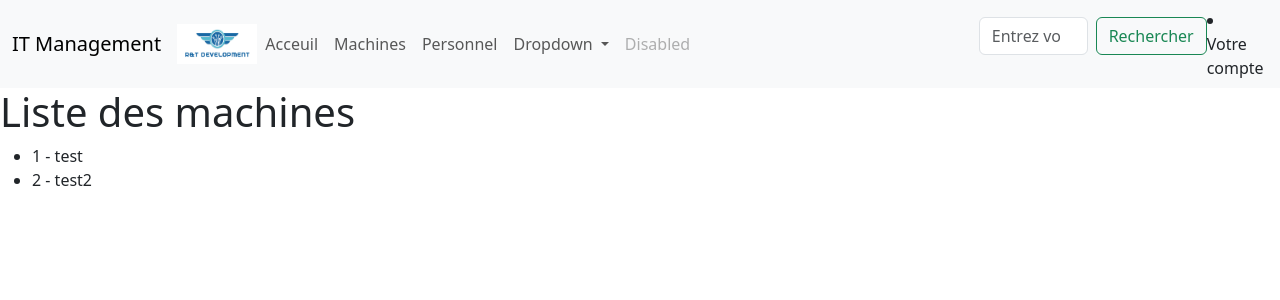
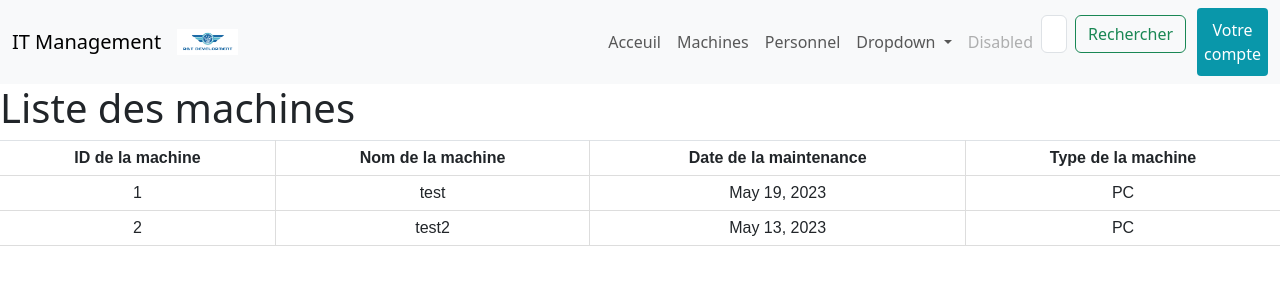
Before and after one commit to Moros0/SAE2.03, a Django app: page /machine/ in a window 1280 px wide. Shown: the top 300 px of the page. Run offline with Django 3.2, Linux system fonts and the light colour scheme; data comes from the database, SQL or seed files in the repository; both versions use the stored data as it was after the commit; some libraries are stand-ins or nearby versions.

Commit message:
tableau machine+personnel / image adaptative

```diff
--- a/projet/projetApp/static/css/index.css
+++ /dev/null
@@ -1,4 +0,0 @@
-.img-fluid{
-    max-width: 10%;
-    height: auto;
-}
--- /dev/null
+++ b/projet/projetApp/static/css/style.css
@@ -0,0 +1,45 @@
+.img-fluid{
+    max-width: 15%;
+    height: auto;
+}
+
+table {
+    width: 100%;
+    border-collapse: collapse;
+    font-family: Arial, sans-serif;
+    border-top: 1px solid #ddd;
+}
+
+table th, table td {
+    padding: 8px;
+    text-align: center;
+    border-bottom: 1px solid #ddd;
+    border-right: 1px solid #ddd;
+}
+
+table th {
+    background-color: #f2f2f2;
+}
+
+table tr:hover {
+    background-color: #f5f5f5;
+}
+
+table th:last-child, table td:last-child {
+    border-right: none;
+}
+
+.button_compte {
+    background-color: #0997aa;
+    color: white;
+    padding: 10px 7px;
+    font-size: 16px;
+    border: none;
+    margin-left: 11px;
+    cursor: pointer;
+    border-radius: 4px;
+}
+
+.button:hover {
+    background-color: #0d80eb;
+}
--- a/projet/projetApp/templates/html/liste_machine.html
+++ b/projet/projetApp/templates/html/liste_machine.html
@@ -5,13 +5,28 @@
 {% block content %}
     <h1>Liste des machines</h1>
     {% if machine %}
-        <ul>
+        <table class="table">
+            <thead>
+                <tr>
+                    <th>ID de la machine</th>
+                    <th>Nom de la machine</th>
+                    <th>Date de la maintenance</th>
+                    <th>Type de la machine</th>
+                </tr>
+            </thead>
+                <tbody>
             {% for machine in machine %}
-                <li>
-                    {{ machine.id }} - {{machine.nom}} </a>
-                </li>
+
+                  <tr>
+                    <td>{{ machine.id }}</td>
+                    <td>{{ machine.nom }}</td>
+                    <td>{{ machine.maintenance_date }}</td>
+                    <td>{{ machine.mach }}</td>
+                  </tr>
+
             {% endfor %}
-        </ul>
+                </tbody>
+              </table>
     {% else %}
         <p>Il n'y a pas de machine.</p>
     {% endif %}
--- a/projet/projetApp/templates/index.html
+++ b/projet/projetApp/templates/index.html
@@ -4,7 +4,7 @@
     <title>Acceuil - IT Management</title>
     {% load static %}
     <link rel="stylesheet" href="{% static 'css/bootstrap.min.css' %}"> <!-- ajout bootstrap css-->
-    <link rel="stylesheet" href="{% static 'css/index.css' %}">
+    <link rel="stylesheet" href="{% static 'css/style.css' %}">
     <script src="{% static 'js/bootstrap.min.js' %}"></script> <!-- ajout bootstrap js-->
 </head>
 <header>
@@ -12,13 +12,12 @@
   <nav class="navbar navbar-expand-lg bg-body-tertiary">
     <div class="container-fluid">
       <a class="navbar-brand" href="{% url 'index' %}">IT Management</a>
+      <a class="navbar-brand" href="{% url 'index' %}"><img src="{% static 'images/rtdev.png' %}" class="img-fluid" alt="Logo rtdev"></a>
       <button class="navbar-toggler" type="button" data-bs-toggle="collapse" data-bs-target="#navbarSupportedContent" aria-controls="navbarSupportedContent" aria-expanded="false" aria-label="Toggle navigation">
         <span class="navbar-toggler-icon"></span>
       </button>
       <div class="collapse navbar-collapse" id="navbarSupportedContent">
         <ul class="navbar-nav me-auto mb-2 mb-lg-0">
-          {% load static %}
-          <img src="{% static 'images/rtdev.png' %}" class="img-fluid" alt="Logo rtdev" >
           <li class="nav-item">
             <a class="nav-link" href="{% url 'index' %}">Acceuil</a>
           </li>
@@ -47,9 +46,8 @@
           <input class="form-control me-2" type="search" placeholder="Entrez votre recherche" aria-label="Search">
           <button class="btn btn-outline-success" type="submit">Rechercher</button>
         </form>
-        <li class="nav-item">
-          <a class="nav-link" href="{% url 'compte' %}">Votre compte</a>
-        </li>
+          <a href="{% url 'compte' %}"><button class="button_compte">Votre compte</button></a>
+
       </div>
     </div>
   </nav>
```
Also changed, not shown: projet/projetApp/templates/html/liste_personnel.html (+16 -5 lines), projet/db.sqlite3.
